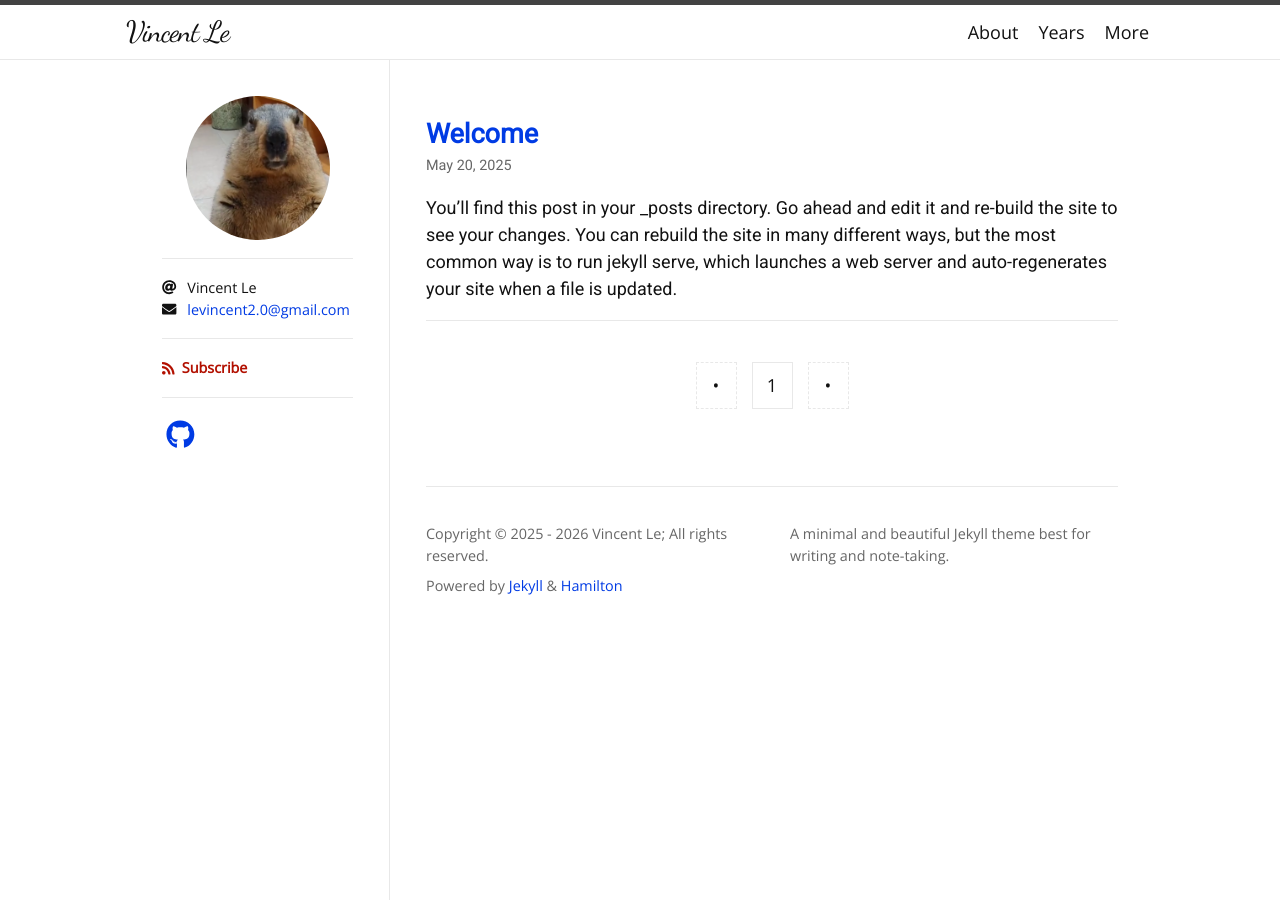
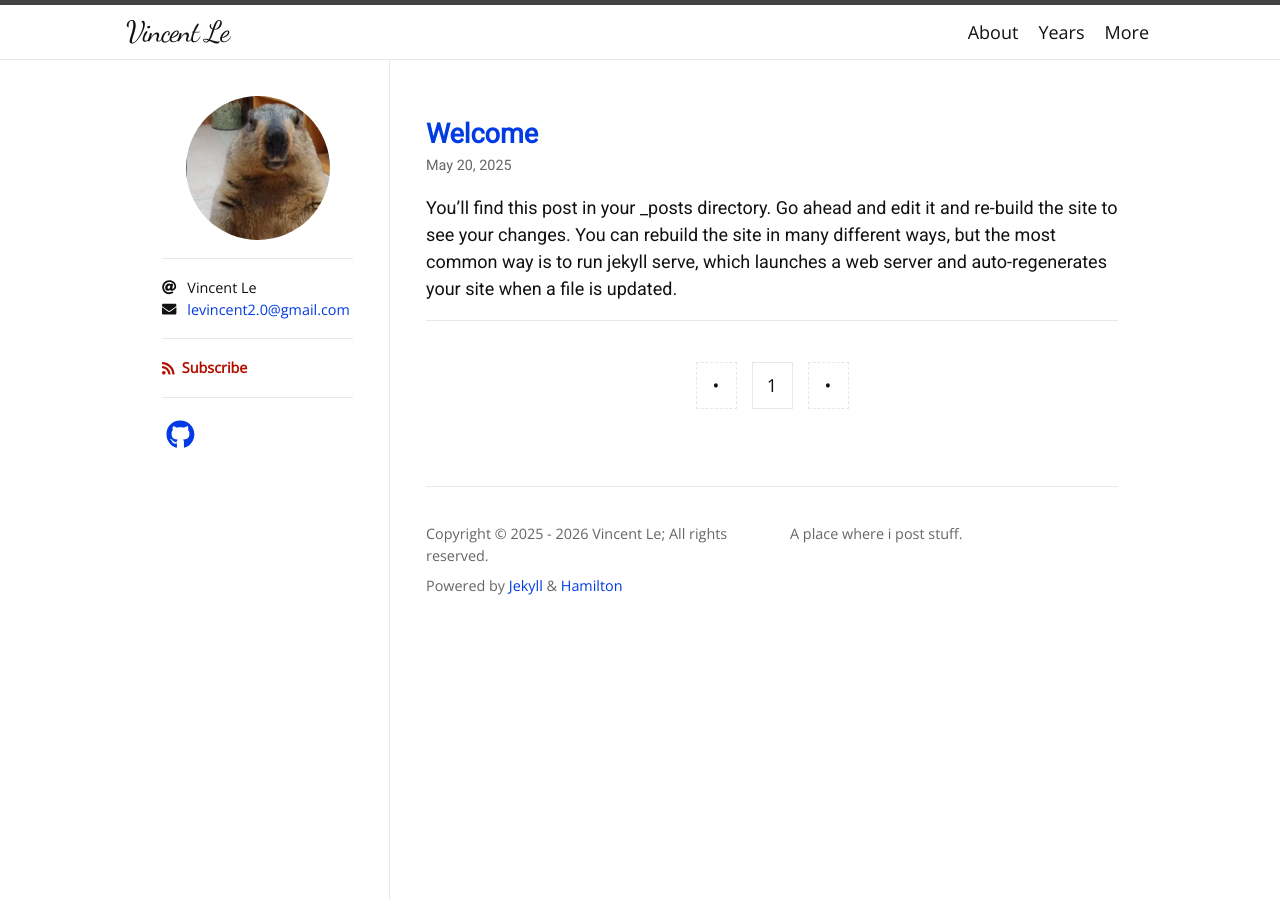
Before and after one commit to vincent-leGIT/vincent-leGIT.github.io, a Jekyll site: the page built from index.html, in a window 1280 px wide. Built offline with Jekyll 4.4.1, drawn with Linux system fonts in a browser that asks for light colours; nearby versions of some CDN libraries; some web fonts are replaced; the list of posts is cut into pages by our own code.

Commit message:
Update _config.yml

```diff
--- a/_config.yml
+++ b/_config.yml
@@ -1,5 +1,5 @@
 title: Vincent Le
-description: A minimal and beautiful Jekyll theme best for writing and note-taking.
+description: A place where i post stuff.
 author: Vincent Le
 avatar: /logo.png
 email: levincent2.0@gmail.com
```
